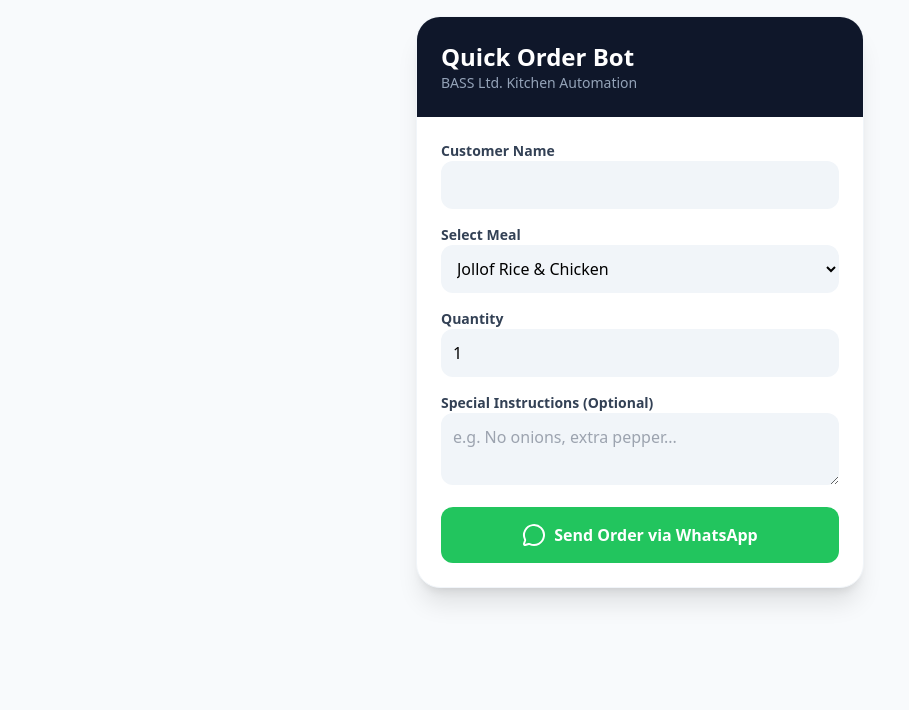
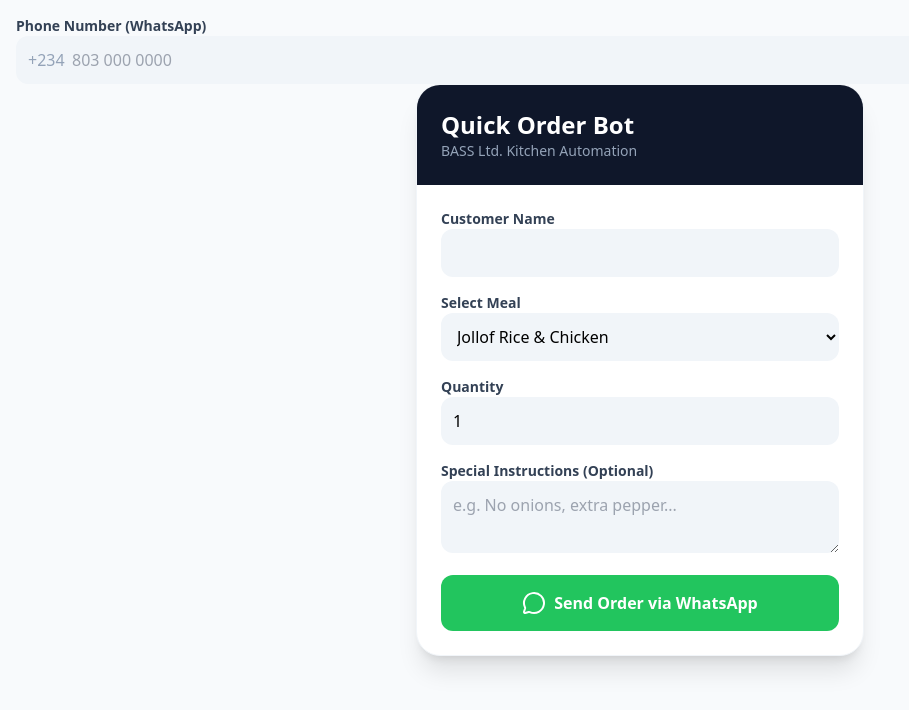
Before and after one commit to Mshoody/clientordertaker, a plain HTML site: page order.html in a window 1280 px wide. Shown: the whole page, without its empty margins (0-909 px from the left). Drawn offline with nearby package versions, Linux system fonts and the light colour scheme.

Commit message:
Update order.html

```diff
--- a/order.html
+++ b/order.html
@@ -8,6 +8,14 @@
     <script src="https://unpkg.com/lucide@latest"></script>
 </head>
 <body class="bg-slate-50 p-4">
+<div>
+    <label class="block text-sm font-bold text-slate-700">Phone Number (WhatsApp)</label>
+    <div class="relative">
+        <span class="absolute left-3 top-3 text-slate-400">+234</span>
+        <input type="tel" id="custPhone" placeholder="803 000 0000" required
+               class="w-full p-3 pl-14 bg-slate-100 rounded-xl outline-none focus:ring-2 ring-cyan-500">
+    </div>
+</div>
 
     <div class="max-w-md mx-auto bg-white rounded-3xl shadow-xl overflow-hidden border border-slate-100">
         <div class="bg-slate-900 p-6 text-white">
```
